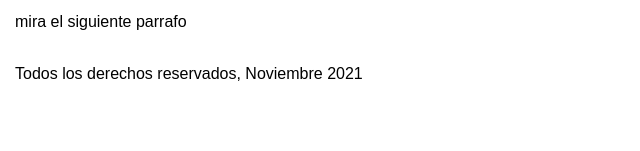
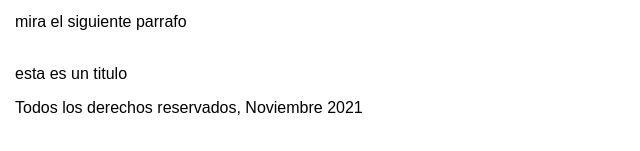
Before and after one commit to ozmarshall/004_p67, a plain HTML site: page index.html in a window 1280 px wide. Shown: the part 155-306 px from the top of the page, without its empty margins (0-640 px from the left). Drawn offline with Linux system fonts and the light colour scheme.

Commit message:
esto es una tercera actualizacion

```diff
--- a/index.html
+++ b/index.html
@@ -21,6 +21,9 @@
         <article>mira el siguiente parrafo</article>
     </header>
 </body>
+<aside>
+    <p>esta es un titulo</p>
+</aside>
 <footer>
     <p>Todos los derechos reservados, Noviembre 2021</p>
 </footer>
```
